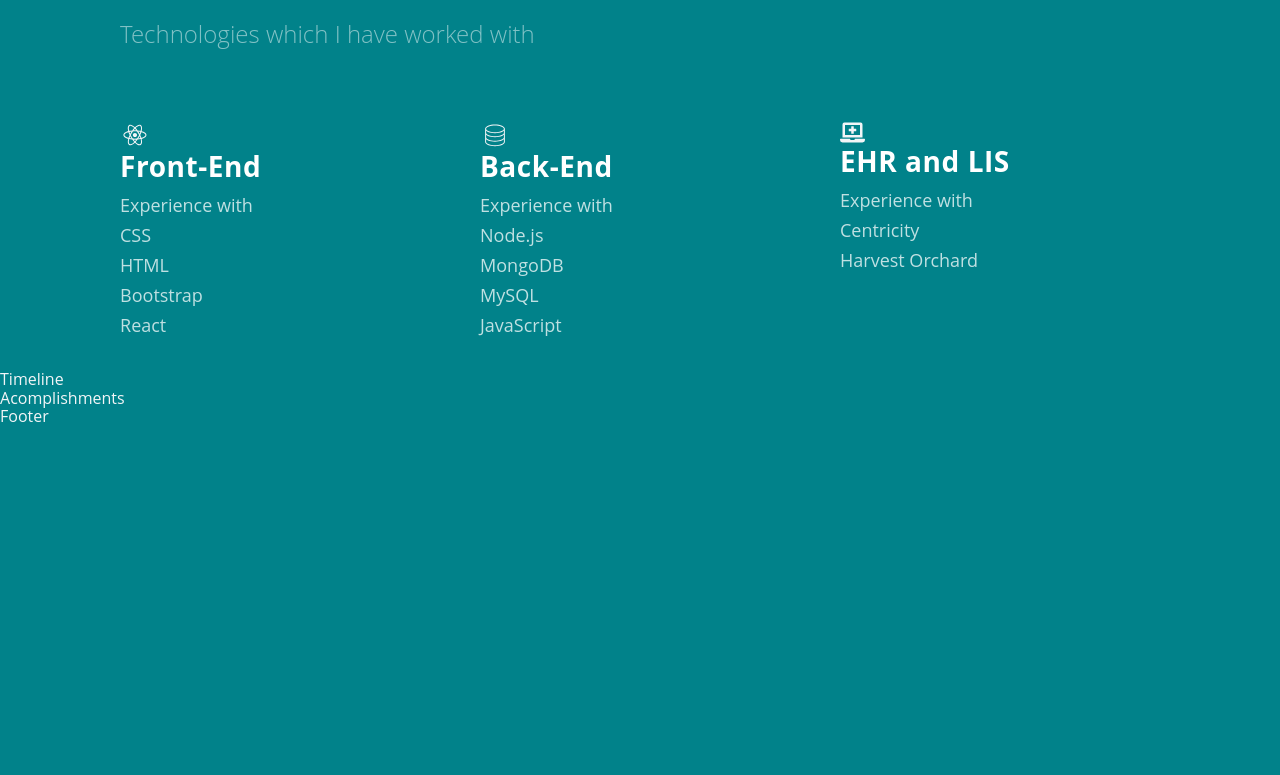
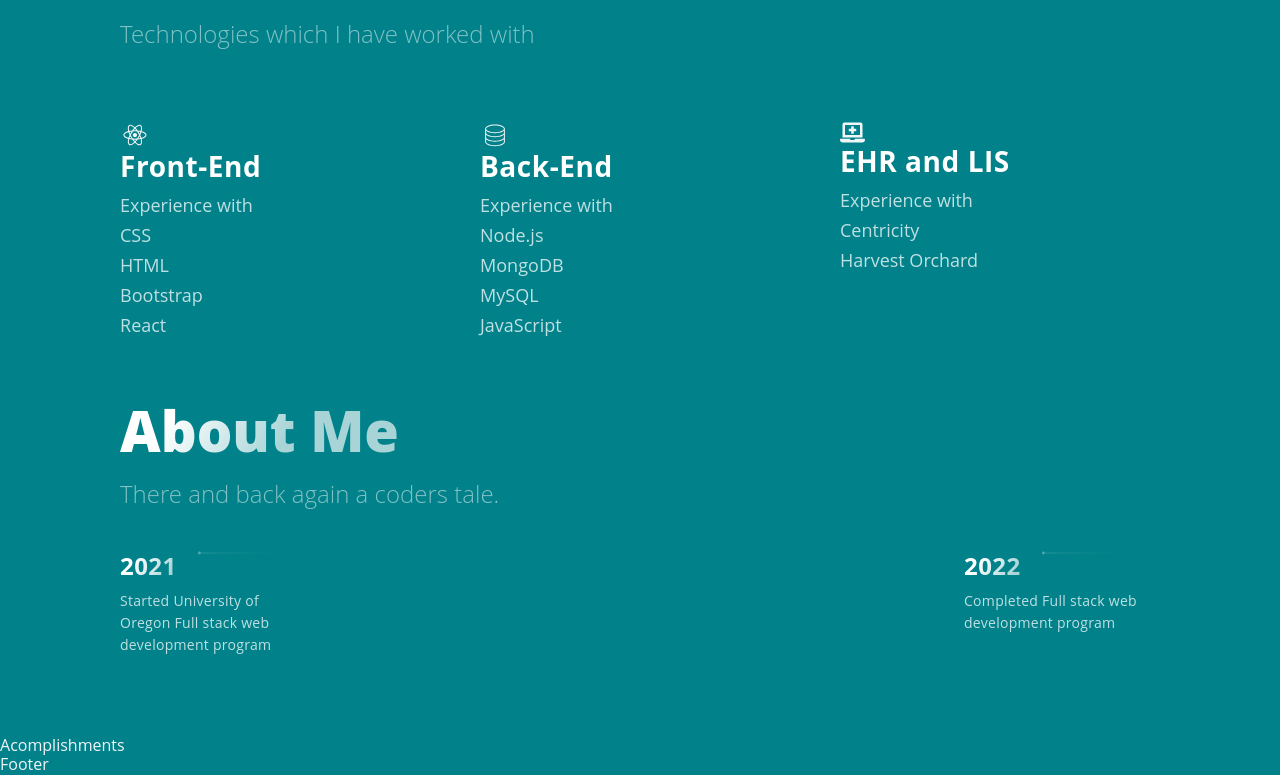
Before and after one commit to DMAN28/supreme-portfolio, a Next.js app: page / in a window 1280 px wide. Shown: the part 2880-3655 px from the top of the page. Before the commit the page ends 3307 px from the top, so only its background shows below. Built offline with nearby package versions, Linux system fonts and the light colour scheme.

Commit message:
added timeline features

```diff
--- a/src/components/TimeLine/TimeLine.js
+++ b/src/components/TimeLine/TimeLine.js
@@ -7,45 +7,114 @@
 const TOTAL_CAROUSEL_COUNT = TimeLineData.length;
 
 const Timeline = () => {
-  // const [activeItem, setActiveItem] = useState(0);
-  // const carouselRef = useRef();
+  const [activeItem, setActiveItem] = useState(0);
+  const carouselRef = useRef();
 
-  // const scroll = (node, left) => {
-  //   return node.scrollTo({ left, behavior: 'smooth' });
-  // }
+  const scroll = (node, left) => {
+    return node.scrollTo({ left, behavior: 'smooth' });
+  }
 
-  // const handleClick = (e, i) => {
-  //   e.preventDefault();
+  const handleClick = (e, i) => {
+    e.preventDefault();
 
-  //   if (carouselRef.current) {
-  //     const scrollLeft = Math.floor(carouselRef.current.scrollWidth * 0.7 * (i / TimeLineData.length));
+    if (carouselRef.current) {
+      const scrollLeft = Math.floor(carouselRef.current.scrollWidth * 0.7 * (i / TimeLineData.length));
 
-  //     scroll(carouselRef.current, scrollLeft);
-  //   }
-  // }
+      scroll(carouselRef.current, scrollLeft);
+    }
+  }
 
-  // const handleScroll = () => {
-  //   if (carouselRef.current) {
-  //     const index = Math.round((carouselRef.current.scrollLeft / (carouselRef.current.scrollWidth * 0.7)) * TimeLineData.length);
+  const handleScroll = () => {
+    if (carouselRef.current) {
+      const index = Math.round((carouselRef.current.scrollLeft / (carouselRef.current.scrollWidth * 0.7)) * TimeLineData.length);
 
-  //     setActiveItem(index);
-  //   }
-  // }
+      setActiveItem(index);
+    }
+  }
 
   // // snap back to beginning of scroll when window is resized
   // // avoids a bug where content is covered up if coming from smaller screen
-  // useEffect(() => {
-  //   const handleResize = () => {
-  //     scroll(carouselRef.current, 0);
-  //   }
+  useEffect(() => {
+    const handleResize = () => {
+      scroll(carouselRef.current, 0);
+    }
 
-  //   window.addEventListener('resize', handleResize);
-  // }, []);
+    window.addEventListener('resize', handleResize);
+  }, []);
 
   return (
-    <div>
-      Timeline
-    </div>
+    <Section id="about">
+      <SectionTitle>About Me</SectionTitle>
+      <SectionText>
+        There and back again a coders tale.
+      </SectionText>
+      <CarouselContainer ref={carouselRef}>
+        <>
+          {TimeLineData.map((item, index) =>
+            <CarouselMobileScrollNode key={index} final={index === TOTAL_CAROUSEL_COUNT - 1}>
+              <CarouselItem
+                index={index}
+                id={`carousel__item-${index}`}
+                active={activeItem}
+                onClick={(e) => handleClick(e, index)}
+              >
+
+                <CarouselItemTitle>
+                  {item.year}
+                  <CarouselItemImg
+                    width="208"
+                    height="6"
+                    viewBox="0 0 208 6"
+                    fill="none"
+                    xmlns="http://www.w3.org/2000/svg">
+                    <path
+                      fill-rule="evenodd"
+                      clip-rule="evenodd"
+                      d="M2.5 5.5C3.88071 5.5 5 4.38071 5 3V3.5L208 3.50002V2.50002L5 2.5V3C5 1.61929 3.88071 0.5 2.5 0.5C1.11929 0.5 0 1.61929 0 3C0 4.38071 1.11929 5.5 2.5 5.5Z"
+                      fill="url(#paint0_linear)"
+                      fill-opacity="0.33"
+                    />
+                    <defs>
+                      <linearGradient
+                        id="paint0_linear"
+                        x1="-4.30412e-10"
+                        y1="0.5"
+                        x2="208"
+                        y2="0.500295"
+                        gradientUnits="userSpaceOnUse">
+                        <stop stop-color="white" />
+                        <stop
+                          offset="0.79478"
+                          stop-color="white"
+                          stop-opacity="0"
+                        />
+                      </linearGradient>
+                    </defs>
+                  </CarouselItemImg>
+                </CarouselItemTitle>
+                <CarouselItemText>
+                  {item.text}
+                </CarouselItemText>
+              </CarouselItem>
+
+            </CarouselMobileScrollNode>
+          )}
+        </>
+      </CarouselContainer>
+      <CarouselButtons>
+        {TimeLineData.map((item, index) => (
+          <CarouselButton
+            key={index}
+            index={index}
+            active={activeItem}
+            onClick={(e) => handelClick(e, index)}
+            type="button"
+          >
+            <CarouselButtonDot active={activeItem} />
+          </CarouselButton>
+        ))}
+      </CarouselButtons>
+    </Section>
   );
 };
 
--- a/src/components/TimeLine/TimeLineStyles.js
+++ b/src/components/TimeLine/TimeLineStyles.js
@@ -40,7 +40,7 @@
 `
 
 export const CarouselItem = styled.div`
-  background: #0F1624;
+  background: #01828A;
   border-radius: 3px;
   max-width: 196px;
 
@@ -51,7 +51,7 @@
   @media ${props => props.theme.breakpoints.sm} {
     margin-left: 32px;
     min-width: 120px;
-    background: #0E131F;
+    background: #01828A;
     padding: 4px;
     align-content: start;
     scroll-snap-align: start;
```
